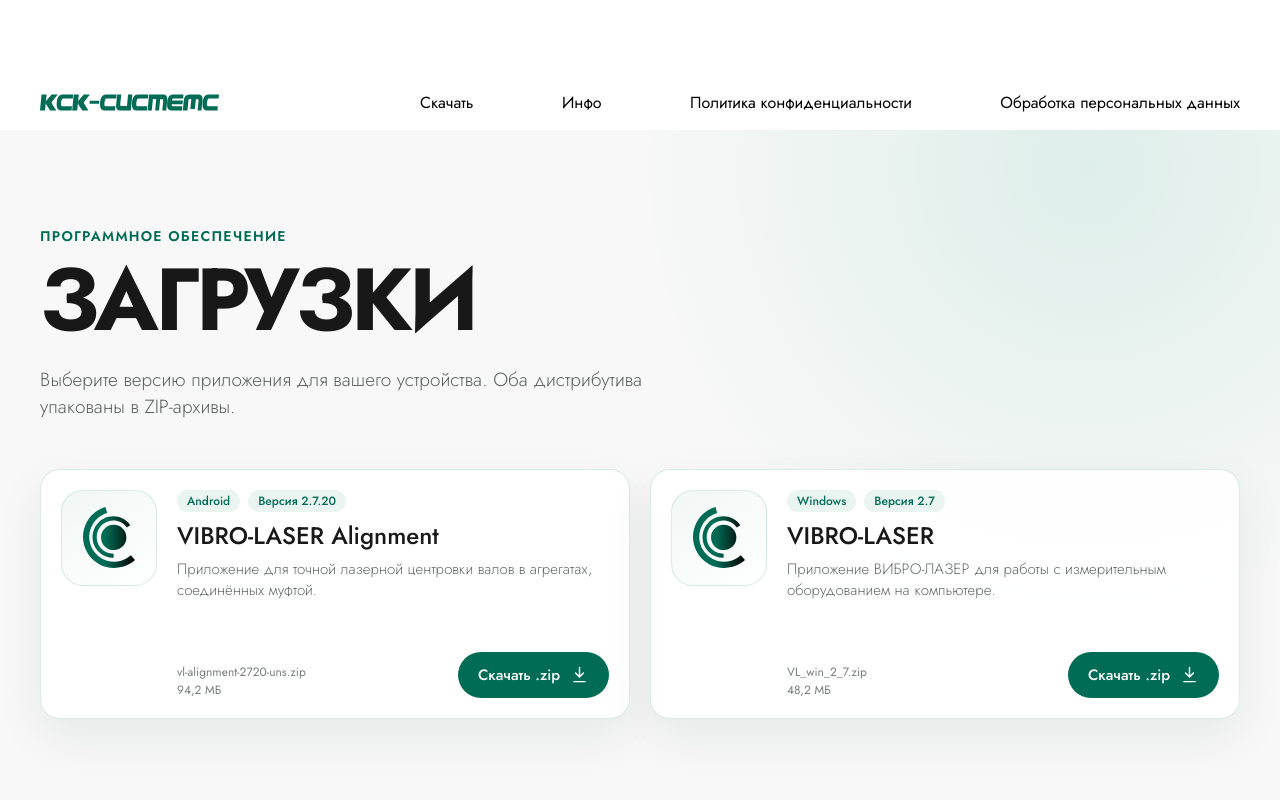
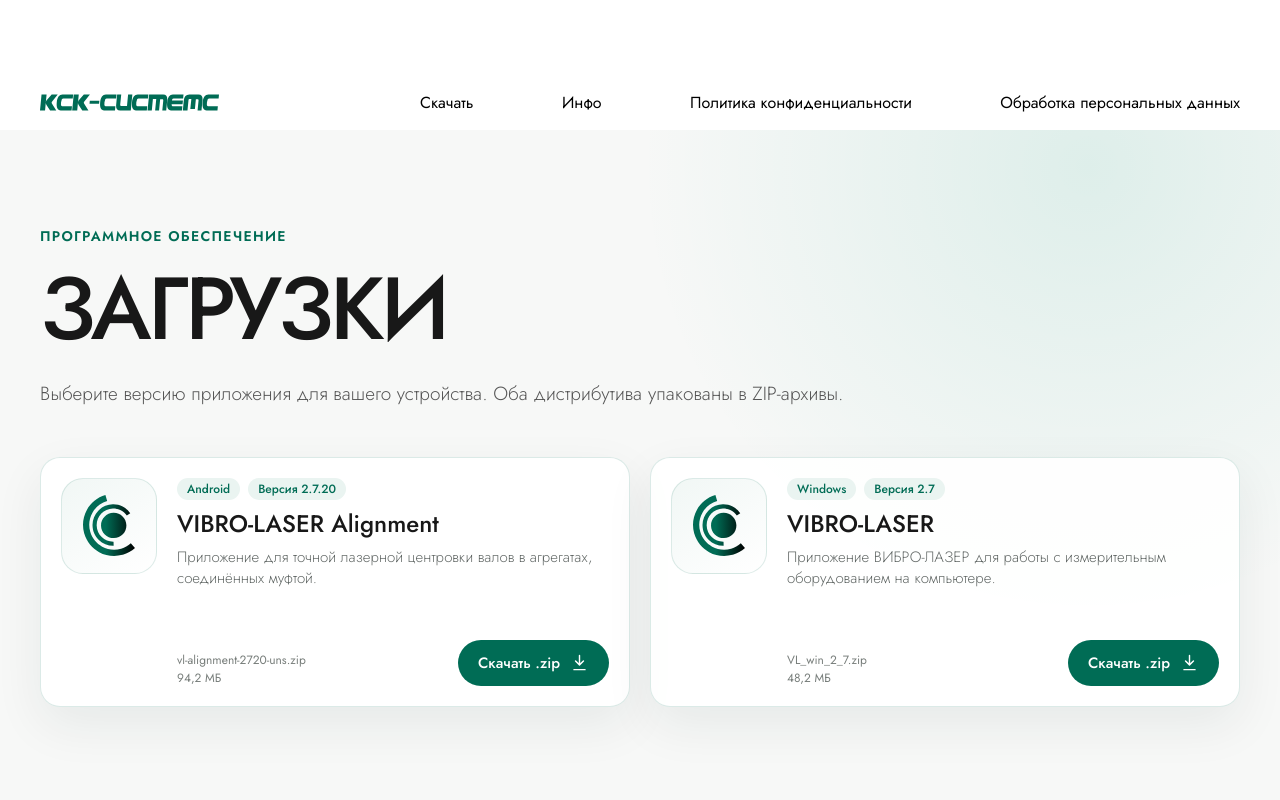
Before and after one commit to BorisSlonov/vl-rf, a Next.js app: page /download in a window 1280 px wide. Shown: the top 800 px of the page. Built offline with nearby package versions, Linux system fonts and the light colour scheme.

Commit message:
hero font

```diff
--- a/src/app/download/page.module.css
+++ b/src/app/download/page.module.css
@@ -10,35 +10,7 @@
 }
 
 .heading {
-  max-width: 720px;
   margin-bottom: 48px;
-}
-
-.eyebrow {
-  margin-bottom: 12px;
-  color: var(--color-primary);
-  font-size: 14px;
-  font-weight: 600;
-  letter-spacing: 0.09em;
-  text-transform: uppercase;
-}
-
-.title {
-  color: #181818;
-  font-size: clamp(48px, 7vw, 88px);
-  font-weight: 700;
-  line-height: 0.95;
-  letter-spacing: -0.04em;
-  text-transform: uppercase;
-}
-
-.intro {
-  max-width: 620px;
-  margin-top: 24px;
-  color: #5b615f;
-  font-size: 19px;
-  font-weight: 300;
-  line-height: 1.45;
 }
 
 .grid {
@@ -208,15 +180,6 @@
     margin-bottom: 32px;
   }
 
-  .title {
-    font-size: 48px;
-  }
-
-  .intro {
-    margin-top: 18px;
-    font-size: 17px;
-  }
-
   .card {
     gap: 16px;
     min-height: 0;
--- a/src/app/download/page.tsx
+++ b/src/app/download/page.tsx
@@ -1,5 +1,6 @@
 import type { Metadata } from "next";
 import Image from "next/image";
+import PageHero from "@/shared/ui/PageHero";
 import styles from "./page.module.css";
 
 export const metadata: Metadata = {
@@ -45,16 +46,18 @@
     <main className={styles.main}>
       <section className={styles.section} aria-labelledby="downloads-title">
         <div className="container">
-          <div className={styles.heading}>
-            <p className={styles.eyebrow}>Программное обеспечение</p>
-            <h1 id="downloads-title" className={styles.title}>
-              Загрузки
-            </h1>
-            <p className={styles.intro}>
-              Выберите версию приложения для вашего устройства. Оба дистрибутива
-              упакованы в ZIP-архивы.
-            </p>
-          </div>
+          <PageHero
+            className={styles.heading}
+            eyebrow="Программное обеспечение"
+            title="Загрузки"
+            titleId="downloads-title"
+            lead={
+              <>
+                Выберите версию приложения для вашего устройства. Оба
+                дистрибутива упакованы в ZIP-архивы.
+              </>
+            }
+          />
 
           <div className={styles.grid}>
             {downloads.map((item) => (
--- a/src/app/personal-data/styles.module.css
+++ b/src/app/personal-data/styles.module.css
@@ -8,7 +8,6 @@
     margin-top: 45px;
     padding: 40px 30px;
     border-radius: 35px;
-    background: var(--light-grey-2, #CCC);
     color: #1E1E1E;
 }
 
--- a/src/app/privacy-policy/styles.module.css
+++ b/src/app/privacy-policy/styles.module.css
@@ -8,7 +8,6 @@
     margin-top: 45px;
     padding: 40px 30px;
     border-radius: 35px;
-    background: var(--light-grey-2, #CCC);
     color: #1E1E1E;
 }
 
--- a/src/components/InfoPage/styles.module.css
+++ b/src/components/InfoPage/styles.module.css
@@ -10,36 +10,12 @@
   border-bottom: 1px solid #dedede;
 }
 
-.eyebrow {
-  margin-bottom: 20px;
-  color: #006c55;
-  font-size: 16px;
-  font-weight: 600;
-  letter-spacing: .08em;
-  text-transform: uppercase;
-}
-
-.title {
-  max-width: 900px;
-  font-size: clamp(44px, 7vw, 88px);
-  font-weight: 500;
-  line-height: .98;
-  letter-spacing: -.04em;
-}
-
-.lead {
-  max-width: 880px;
-  margin-top: 50px;
-  font-size: clamp(22px, 3vw, 32px);
-  font-weight: 400;
-  line-height: 1.3;
-}
-
 .intro {
   max-width: 850px;
   margin-top: 24px;
   color: #555;
   font-size: 18px;
+  font-weight: 300;
   line-height: 1.55;
 }
 
@@ -235,15 +211,6 @@
     padding: 60px 0;
   }
 
-  .title {
-    font-size: 42px;
-  }
-
-  .lead {
-    margin-top: 36px;
-    font-size: 22px;
-  }
-
   .technologyGrid {
     grid-template-columns: 1fr;
     margin-top: 34px;
--- /dev/null
+++ b/src/shared/ui/PageHero/index.tsx
@@ -0,0 +1,32 @@
+import type { ReactNode } from "react";
+import clsx from "clsx";
+import styles from "./styles.module.css";
+
+interface PageHeroProps {
+  eyebrow: string;
+  title: string;
+  lead: ReactNode;
+  titleId?: string;
+  className?: string;
+  children?: ReactNode;
+}
+
+export default function PageHero({
+  eyebrow,
+  title,
+  lead,
+  titleId,
+  className,
+  children,
+}: PageHeroProps) {
+  return (
+    <header className={clsx(styles.hero, className)}>
+      <p className={styles.eyebrow}>{eyebrow}</p>
+      <h1 className={styles.title} id={titleId}>
+        {title}
+      </h1>
+      <p className={styles.lead}>{lead}</p>
+      {children}
+    </header>
+  );
+}
--- /dev/null
+++ b/src/shared/ui/PageHero/styles.module.css
@@ -0,0 +1,45 @@
+.hero {
+  max-width: 900px;
+}
+
+.eyebrow {
+  margin-bottom: 20px;
+  color: var(--color-primary);
+  font-size: 14px;
+  font-weight: 600;
+  letter-spacing: .09em;
+  text-transform: uppercase;
+}
+
+.title {
+  color: #181818;
+  font-size: clamp(44px, 7vw, 88px);
+  font-weight: 500;
+  line-height: .98;
+  letter-spacing: -.04em;
+  text-transform: uppercase;
+}
+
+.lead {
+  max-width: 850px;
+  margin-top: 28px;
+  color: #555;
+  font-size: 19px;
+  font-weight: 300;
+  line-height: 1.5;
+}
+
+@media (max-width: 767px) {
+  .eyebrow {
+    margin-bottom: 16px;
+  }
+
+  .title {
+    font-size: 42px;
+  }
+
+  .lead {
+    margin-top: 20px;
+    font-size: 17px;
+  }
+}
```
Also changed, not shown: src/components/InfoPage/index.tsx (+15 -9 lines).
